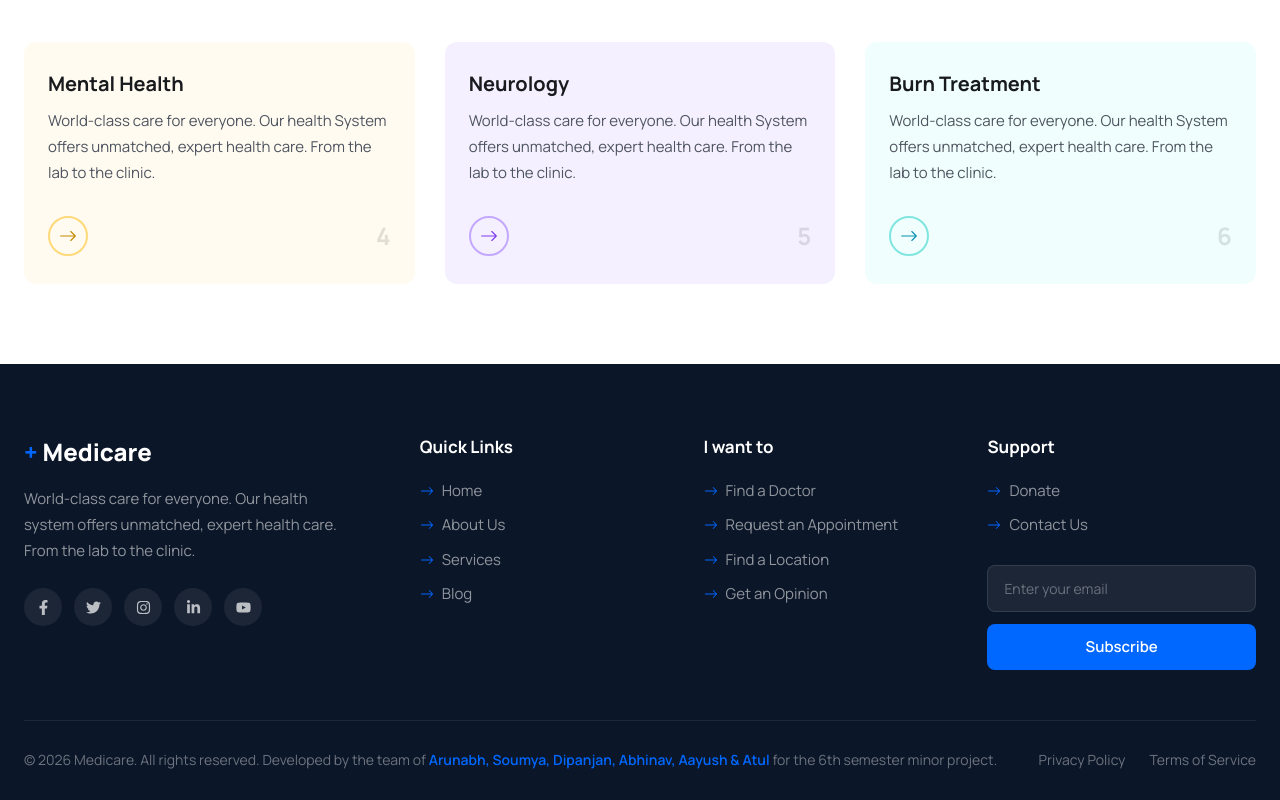
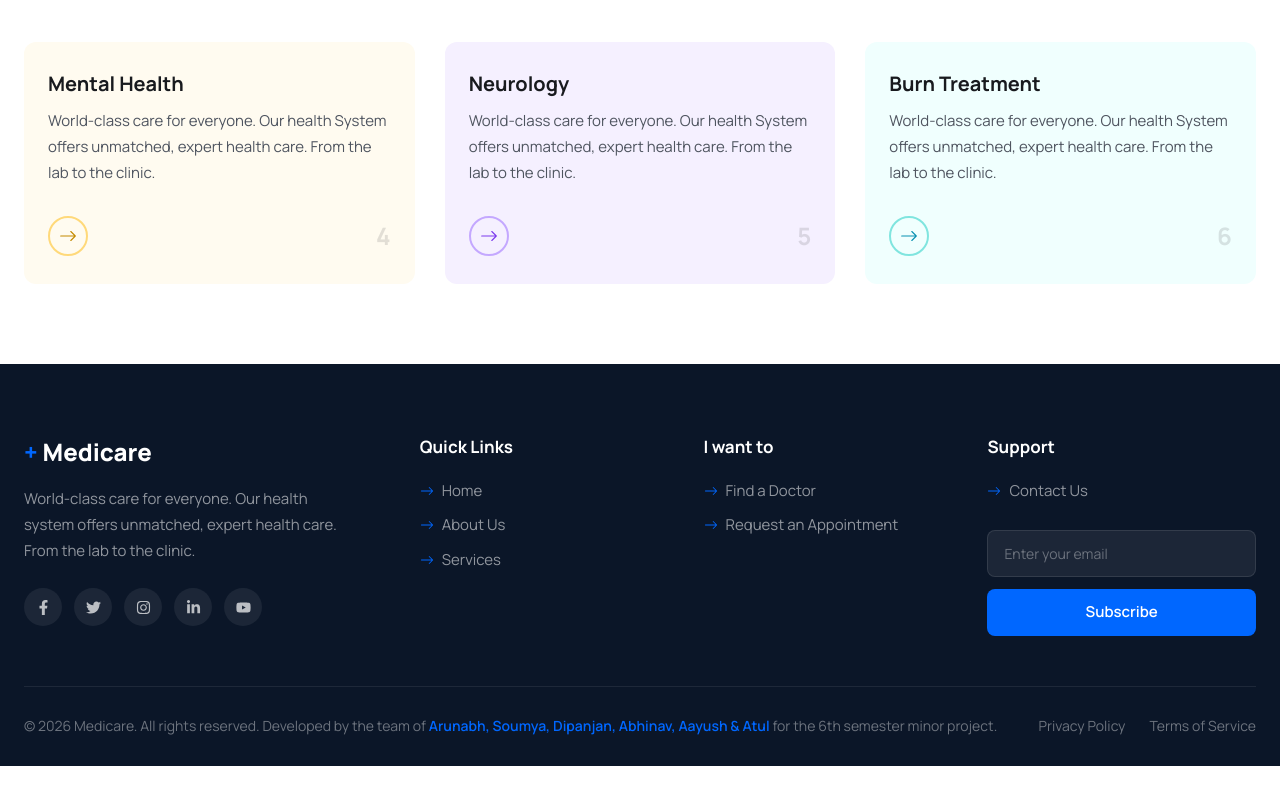
Before and after one commit to Arunabh-Sen/medicare-application-minor-project, a React (Vite) app in the folder frontend/: page / in a window 1280 px wide. Shown: the part 2086-2886 px from the top of the page. After the commit the page ends 2852 px from the top, so only its background shows below. Built offline with nearby package versions, Linux system fonts and the light colour scheme.

Commit message:
fixed footer links

```diff
--- a/frontend/src/components/Footer/Footer.jsx
+++ b/frontend/src/components/Footer/Footer.jsx
@@ -1,24 +1,21 @@
 import React from 'react'
 import { BsArrowRight } from 'react-icons/bs'
 import { FaFacebookF, FaTwitter, FaInstagram, FaLinkedinIn, FaYoutube } from 'react-icons/fa'
+import { Link } from 'react-router-dom'
 
 const quickLinks01 = [
-  { display: 'Home' },
-  { display: 'About Us' },
-  { display: 'Services' },
-  { display: 'Blog' },
+  { display: 'Home', path: '/home' },
+  { display: 'About Us', path: '/home' },
+  { display: 'Services', path: '/services' },
 ]
 
 const quickLinks02 = [
-  { display: 'Find a Doctor' },
-  { display: 'Request an Appointment' },
-  { display: 'Find a Location' },
-  { display: 'Get an Opinion' },
+  { display: 'Find a Doctor', path: '/doctors' },
+  { display: 'Request an Appointment', path: '/doctors' },
 ]
 
 const quickLinks03 = [
-  { display: 'Donate' },
-  { display: 'Contact Us' },
+  { display: 'Contact Us', path: '/contact' },
 ]
 
 const Footer = () => {
@@ -54,10 +51,10 @@ const Footer = () => {
             <ul className="footer__links__list">
               {quickLinks01.map((link, i) => (
                 <li key={i}>
-                  <a href="#" className="footer__link">
+                  <Link to={link.path} className="footer__link">
                     <BsArrowRight className="footer__link__icon" />
                     {link.display}
-                  </a>
+                  </Link>
                 </li>
               ))}
             </ul>
@@ -68,10 +65,10 @@ const Footer = () => {
             <ul className="footer__links__list">
               {quickLinks02.map((link, i) => (
                 <li key={i}>
-                  <a href="#" className="footer__link">
+                  <Link to={link.path} className="footer__link">
                     <BsArrowRight className="footer__link__icon" />
                     {link.display}
-                  </a>
+                  </Link>
                 </li>
               ))}
             </ul>
@@ -82,10 +79,10 @@ const Footer = () => {
             <ul className="footer__links__list">
               {quickLinks03.map((link, i) => (
                 <li key={i}>
-                  <a href="#" className="footer__link">
+                  <Link to={link.path} className="footer__link">
                     <BsArrowRight className="footer__link__icon" />
                     {link.display}
-                  </a>
+                  </Link>
                 </li>
               ))}
             </ul>
```
